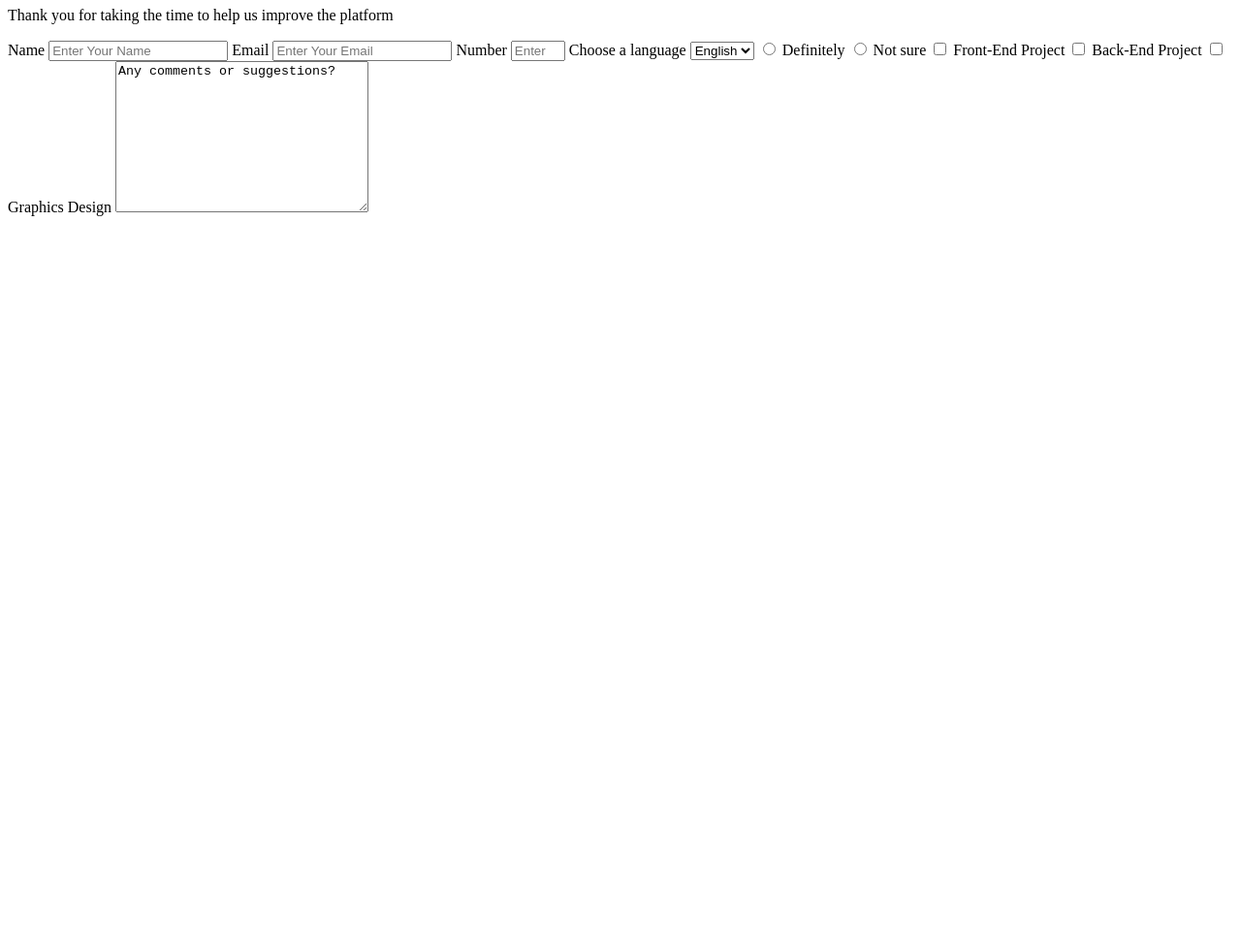
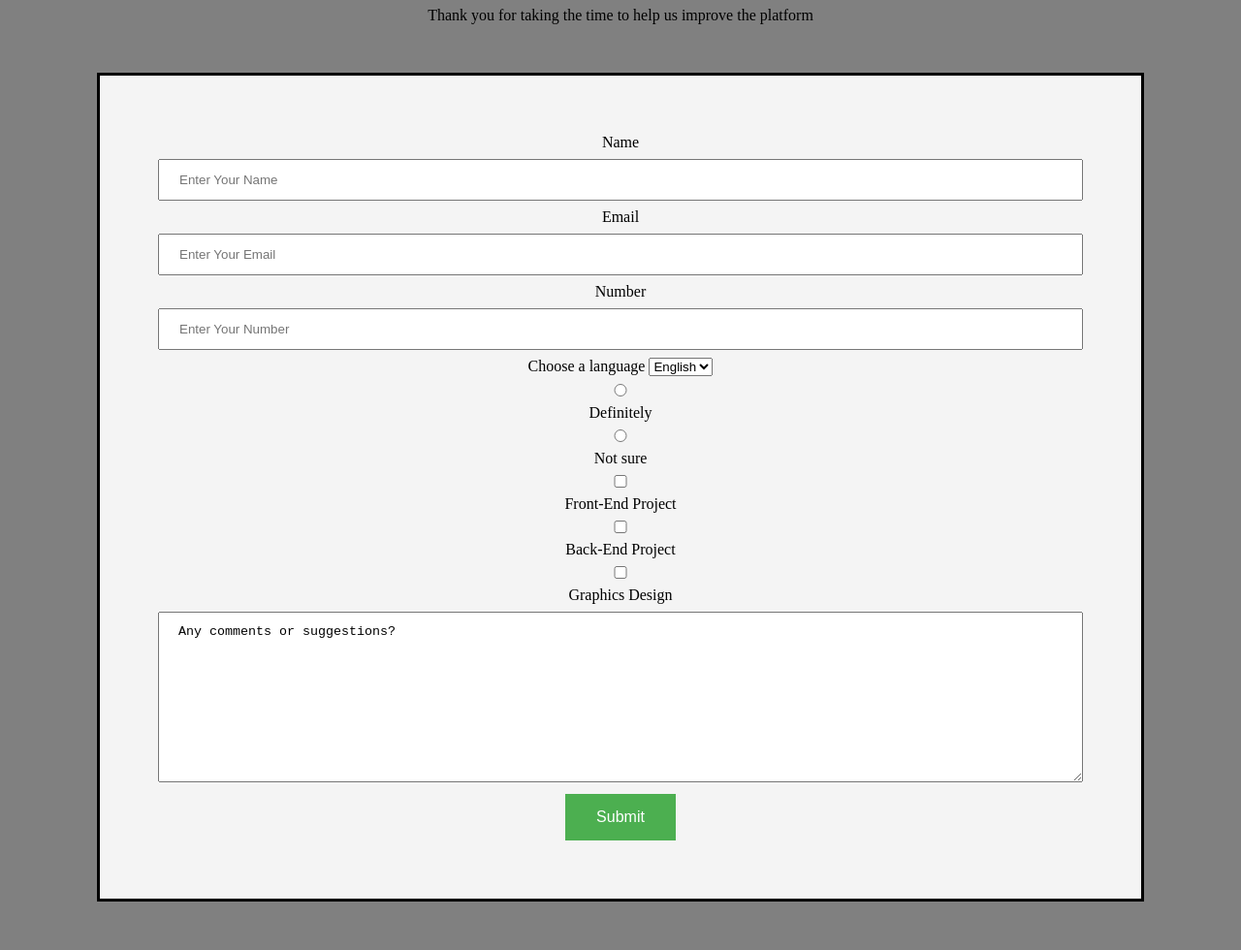
Before and after one commit to dieum512/survey-form, a plain HTML site: page index.html in a window 1280 px wide. Shown: the part 73-1053 px from the top of the page at 97% size. Before the commit the page ends 800 px from the top, so only its background shows below. Drawn offline with Linux system fonts and the light colour scheme.

Commit message:
created css

```diff
--- a/index.html
+++ b/index.html
@@ -5,6 +5,7 @@
     <meta http-equiv="X-UA-Compatible" content="IE=edge" />
     <meta name="viewport" content="width=device-width, initial-scale=1.0" />
     <title>survey form</title>
+    <link rel="stylesheet" href="style.css" />
   </head>
   <body>
     <h1 id="title">freeCodeCamp Survey Form</h1>
@@ -33,13 +34,16 @@
       <label for="definitely">Definitely</label>
       <input type="radio" value="" />
       <label for="not sure">Not sure</label>
-      <input type="checkbox" name="one" id="one" value="Front-End Project">
+      <input type="checkbox" name="one" id="one" value="Front-End Project" />
       <label for="one">Front-End Project</label>
-      <input type="checkbox" name="two" id="two" value="Back-End Project">
+      <input type="checkbox" name="two" id="two" value="Back-End Project" />
       <label for="two">Back-End Project</label>
-      <input type="checkbox" name="three" id="three" value="Graphics Design">
+      <input type="checkbox" name="three" id="three" value="Graphics Design" />
       <label for="three">Graphics Design</label>
-      <textarea name="textarea" id="textarea" cols="30" rows="10">Any comments or suggestions?</textarea>
+      <textarea name="textarea" id="textarea" cols="30" rows="10">
+Any comments or suggestions?</textarea
+      >
+      <button type="button" id="submit">Submit</button>
     </form>
   </body>
 </html>
--- /dev/null
+++ b/style.css
@@ -0,0 +1,60 @@
+body {
+  margin: 0;
+  padding: 0;
+  text-align: center;
+  background-color: #808080;
+}
+
+input {
+  width: 100%;
+  padding: 12px 20px;
+  margin: 8px 0;
+  box-sizing: border-box;
+}
+
+#title {
+  text-decoration: solid;
+}
+
+#survey-form {
+  margin-left: 100px;
+  margin-right: 100px;
+  margin-top: 50px;
+  margin-bottom: 50px;
+  border-style: solid;
+  background-color: #f4f4f4;
+  padding: 60px;
+}
+
+#textarea {
+  width: 100%;
+  padding: 12px 20px;
+  margin: 8px 0;
+  box-sizing: border-box;
+}
+
+#dropdown {
+  position: relative;
+  display: inline-block;
+}
+
+#dropdown-content {
+  display: none;
+  position: absolute;
+  background-color: #f9f9f9;
+  min-width: 160px;
+  box-shadow: 0px 8px 16px 0px rgba(0, 0, 0, 0.2);
+  padding: 12px 16px;
+  z-index: 1;
+}
+
+#submit {
+  background-color: #4caf50; /* Green */
+  border: none;
+  color: white;
+  padding: 15px 32px;
+  text-align: center;
+  text-decoration: none;
+  display: inline-block;
+  font-size: 16px;
+}
```
